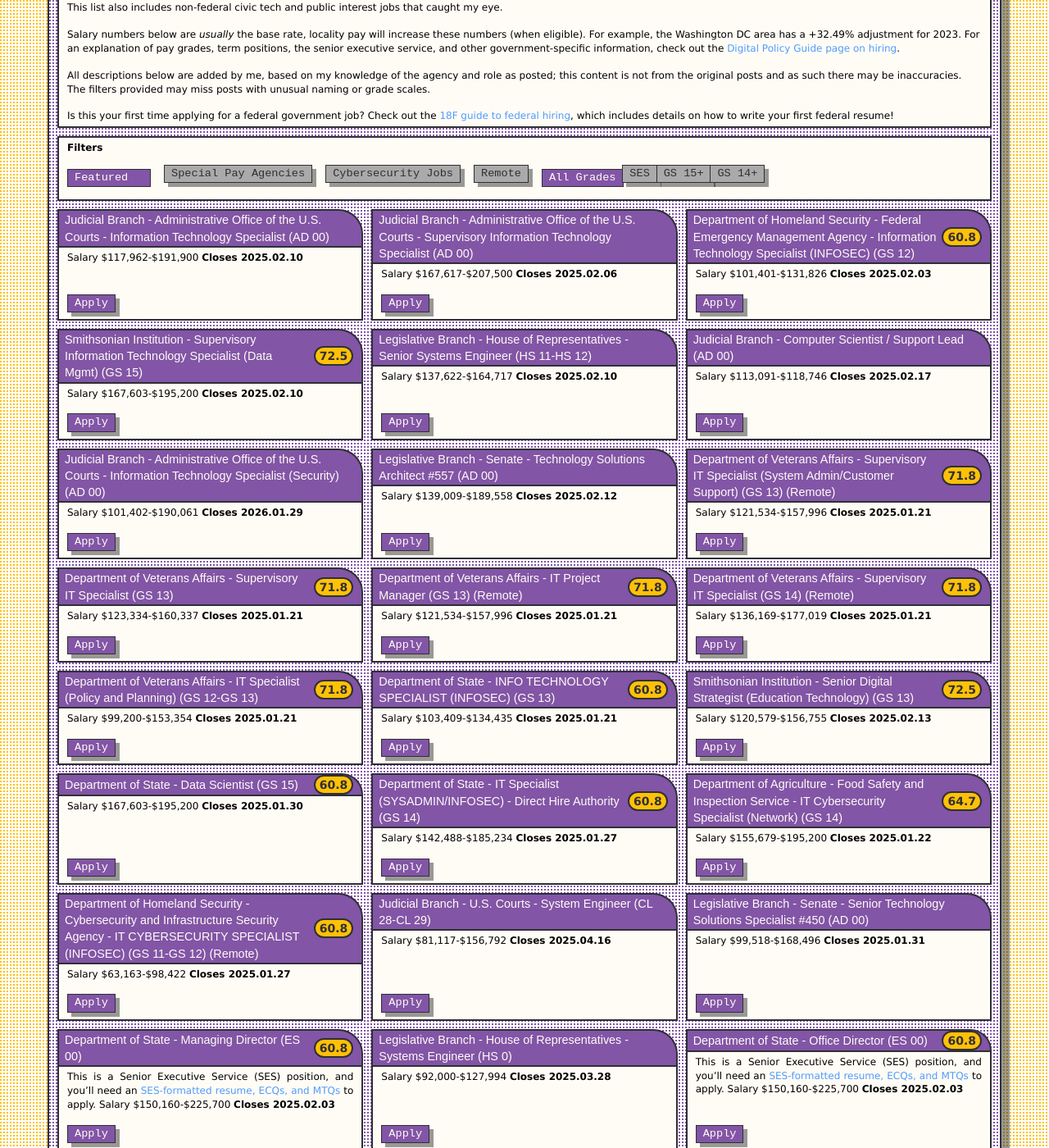
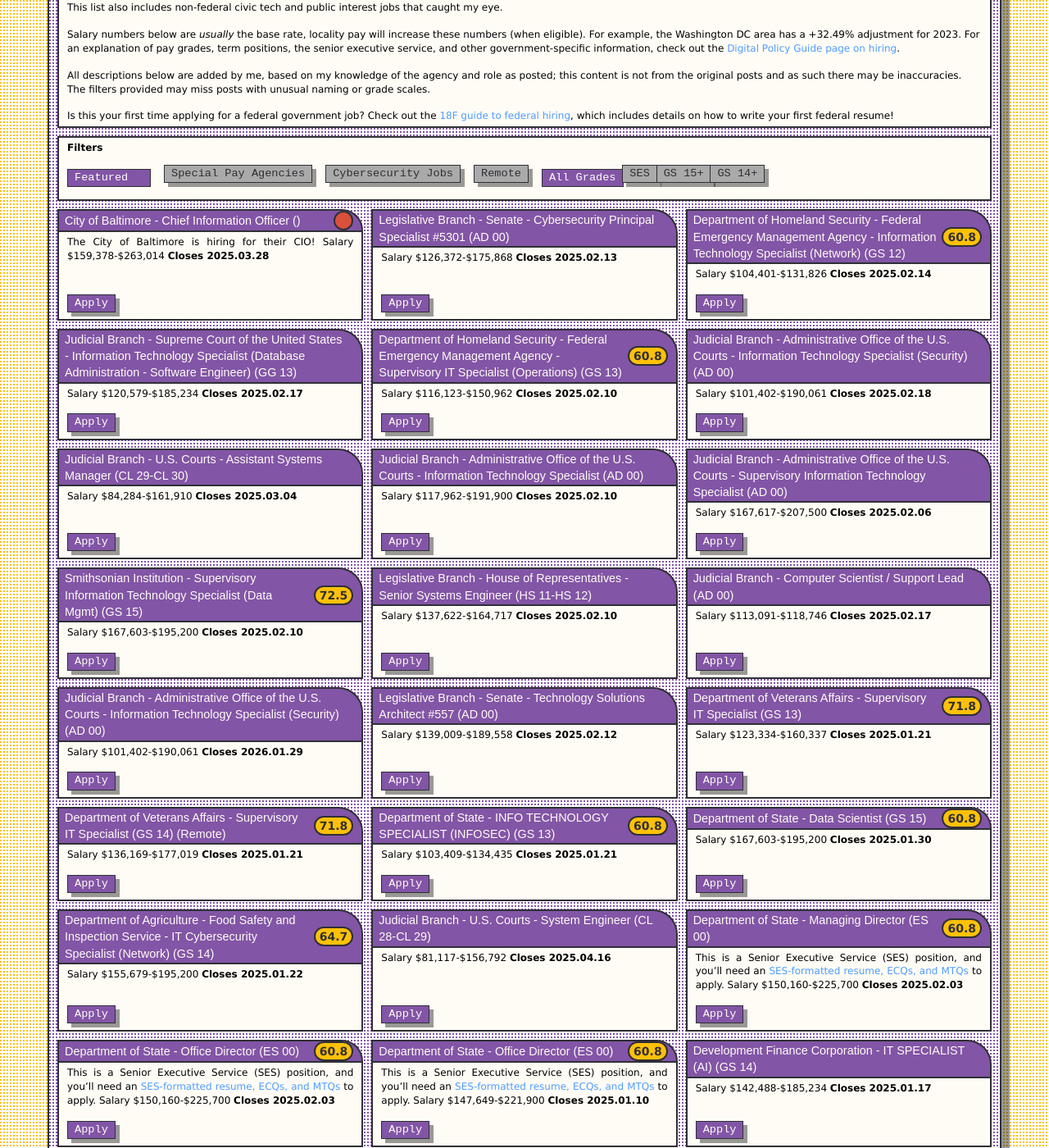
Before and after one commit to krusynth/billhunt.dev, a Jekyll site: the page built from usajobs.md, in a window 1280 px wide and 1400 px high, scrolled down 340 px. Shown: the whole window at 82% size. Built offline with Jekyll 4.4.1, drawn with Linux system fonts in a browser that asks for light colours; some web fonts are replaced; some of the changed text lies outside the part shown.

Commit message:
Updating jobs.

```diff
--- a/_data/usajobs.yml
+++ b/_data/usajobs.yml
@@ -1,3 +1,102 @@
+- id: '1'
+  posted: '2025-02-05T00:00:00'
+  closes: '2025-03-28T00:00:00'
+  agency: 'City of Baltimore'
+  department: 'City of Baltimore'
+  organization: ''
+  title: 'Chief Information Officer'
+  salaryMin: 159378
+  salaryMax: 263014
+  url: https://baltimorecity.wd1.myworkdayjobs.com/en-US/External/details/Executive-Director-III_R0011313
+  remote: false
+  source: other
+  content: The City of Baltimore is hiring for their CIO!
+- id: '829979000'
+  posted: '2025-01-30T17:00:35.9900'
+  closes: '2025-02-13T23:59:59.9970'
+  agency: Legislative Branch - Senate
+  department: Legislative Branch
+  organization: Senate
+  title: 'Cybersecurity Principal Specialist #5301'
+  lowGrade: AD 00
+  highGrade: AD 00
+  salaryMin: 126372
+  salaryMax: 175868
+  url: https://www.usajobs.gov/GetJob/ViewDetails/829979000
+  remote: false
+  source: usajobs
+- id: '830082200'
+  posted: '2025-01-31T00:00:00.0000'
+  closes: '2025-02-14T23:59:59.9970'
+  agency: Department of Homeland Security - Federal Emergency Management Agency
+  department: Department of Homeland Security
+  organization: Federal Emergency Management Agency
+  title: Information Technology Specialist (Network)
+  lowGrade: GS 12
+  highGrade: GS 12
+  salaryMin: 104401
+  salaryMax: 131826
+  url: https://www.usajobs.gov/GetJob/ViewDetails/830082200
+  remote: false
+  source: usajobs
+- id: '830158200'
+  posted: '2025-02-03T07:37:10.8630'
+  closes: '2025-02-17T23:59:59.9970'
+  agency: Judicial Branch - Supreme Court of the United States
+  department: Judicial Branch
+  organization: Supreme Court of the United States
+  title: >-
+    Information Technology Specialist (Database Administration - Software
+    Engineer)
+  lowGrade: GG 13
+  highGrade: GG 13
+  salaryMin: 120579
+  salaryMax: 185234
+  url: https://www.usajobs.gov/GetJob/ViewDetails/830158200
+  remote: false
+  source: usajobs
+- id: '830187200'
+  posted: '2025-02-03T00:00:00.0000'
+  closes: '2025-02-10T23:59:59.9970'
+  agency: Department of Homeland Security - Federal Emergency Management Agency
+  department: Department of Homeland Security
+  organization: Federal Emergency Management Agency
+  title: Supervisory IT Specialist (Operations)
+  lowGrade: GS 13
+  highGrade: GS 13
+  salaryMin: 116123
+  salaryMax: 150962
+  url: https://www.usajobs.gov/GetJob/ViewDetails/830187200
+  remote: false
+  source: usajobs
+- id: '830265900'
+  posted: '2025-02-04T00:00:00.0000'
+  closes: '2025-02-18T23:59:59.9970'
+  agency: Judicial Branch - Administrative Office of the U.S. Courts
+  department: Judicial Branch
+  organization: Administrative Office of the U.S. Courts
+  title: Information Technology Specialist (Security)
+  lowGrade: AD 00
+  highGrade: AD 00
+  salaryMin: 101402
+  salaryMax: 190061
+  url: https://www.usajobs.gov/GetJob/ViewDetails/830265900
+  remote: false
+  source: usajobs
+- id: '830427000'
+  posted: '2025-02-04T16:19:57.3970'
+  closes: '2025-03-04T23:59:59.9970'
+  agency: Judicial Branch - U.S. Courts
+  department: Judicial Branch
+  organization: U.S. Courts
+  title: Assistant Systems Manager
+  lowGrade: CL 29
+  highGrade: CL 30
+  salaryMin: 84284
+  salaryMax: 161910
+  url: https://www.usajobs.gov/GetJob/ViewDetails/830427000
+  remote: false
+  source: usajobs
 - id: '826984600'
   posted: '2025-01-25T00:00:00.0000'
   closes: '2025-02-10T23:59:59.9970'
@@ -24,20 +123,6 @@
   salaryMin: 167617
   salaryMax: 207500
   url: https://www.usajobs.gov/GetJob/ViewDetails/829007100
-  remote: false
-  source: usajobs
-- id: '829109500'
-  posted: '2025-01-23T08:24:56.3900'
-  closes: '2025-02-03T23:59:59.9970'
-  agency: Department of Homeland Security - Federal Emergency Management Agency
-  department: Department of Homeland Security
-  organization: Federal Emergency Management Agency
-  title: Information Technology Specialist (INFOSEC)
-  lowGrade: GS 12
-  highGrade: GS 12
-  salaryMin: 101401
-  salaryMax: 131826
-  url: https://www.usajobs.gov/GetJob/ViewDetails/829109500
   remote: false
   source: usajobs
 - id: '829355300'
@@ -110,20 +195,6 @@
   url: https://www.usajobs.gov/GetJob/ViewDetails/829809100
   remote: false
   source: usajobs
-- id: '827680500'
-  posted: '2025-01-13T08:44:16.2430'
-  closes: '2025-01-21T23:59:59.9970'
-  agency: Department of Veterans Affairs
-  department: Department of Veterans Affairs
-  organization: Deputy Assistant Secretary for Information and Technology
-  title: Supervisory IT Specialist (System Admin/Customer Support)
-  lowGrade: GS 13
-  highGrade: GS 13
-  salaryMin: 121534
-  salaryMax: 157996
-  url: https://www.usajobs.gov/GetJob/ViewDetails/827680500
-  remote: true
-  source: usajobs
 - id: '827794500'
   posted: '2025-01-14T00:00:00.0000'
   closes: '2025-01-21T23:59:59.9970'
@@ -137,20 +208,6 @@
   salaryMax: 160337
   url: https://www.usajobs.gov/GetJob/ViewDetails/827794500
   remote: false
-  source: usajobs
-- id: '827836200'
-  posted: '2025-01-14T00:00:00.0000'
-  closes: '2025-01-21T23:59:59.9970'
-  agency: Department of Veterans Affairs
-  department: Department of Veterans Affairs
-  organization: Deputy Assistant Secretary for Information and Technology
-  title: IT Project Manager
-  lowGrade: GS 13
-  highGrade: GS 13
-  salaryMin: 121534
-  salaryMax: 157996
-  url: https://www.usajobs.gov/GetJob/ViewDetails/827836200
-  remote: true
   source: usajobs
 - id: '827902800'
   posted: '2025-01-14T08:32:39.0730'
@@ -166,20 +223,6 @@
   url: https://www.usajobs.gov/GetJob/ViewDetails/827902800
   remote: true
   source: usajobs
-- id: '827916400'
-  posted: '2025-01-14T12:31:22.9270'
-  closes: '2025-01-21T23:59:59.9970'
-  agency: Department of Veterans Affairs
-  department: Department of Veterans Affairs
-  organization: Deputy Assistant Secretary for Information and Technology
-  title: IT Specialist (Policy and Planning)
-  lowGrade: GS 12
-  highGrade: GS 13
-  salaryMin: 99200
-  salaryMax: 153354
-  url: https://www.usajobs.gov/GetJob/ViewDetails/827916400
-  remote: false
-  source: usajobs
 - id: '828069800'
   posted: '2025-01-15T00:00:00.0000'
   closes: '2025-01-21T23:59:59.9970'
@@ -192,20 +235,6 @@
   salaryMin: 103409
   salaryMax: 134435
   url: https://www.usajobs.gov/GetJob/ViewDetails/828069800
-  remote: false
-  source: usajobs
-- id: '828182200'
-  posted: '2025-01-16T00:00:00.0000'
-  closes: '2025-02-13T23:59:59.9970'
-  agency: 'Smithsonian Institution '
-  department: Other Agencies and Independent Organizations
-  organization: 'Smithsonian Institution '
-  title: Senior Digital Strategist (Education Technology)
-  lowGrade: GS 13
-  highGrade: GS 13
-  salaryMin: 120579
-  salaryMax: 156755
-  url: https://www.usajobs.gov/GetJob/ViewDetails/828182200
   remote: false
   source: usajobs
 - id: '828213100'
@@ -222,20 +251,6 @@
   url: https://www.usajobs.gov/GetJob/ViewDetails/828213100
   remote: false
   source: usajobs
-- id: '828276300'
-  posted: '2025-01-15T14:07:33.1570'
-  closes: '2025-01-27T23:59:59.9970'
-  agency: Department of State
-  department: Department of State
-  organization: Department of State - Agency Wide
-  title: IT Specialist (SYSADMIN/INFOSEC) - Direct Hire Authority
-  lowGrade: GS 14
-  highGrade: GS 14
-  salaryMin: 142488
-  salaryMax: 185234
-  url: https://www.usajobs.gov/GetJob/ViewDetails/828276300
-  remote: false
-  source: usajobs
 - id: '828362800'
   posted: '2025-01-16T00:00:00.0000'
   closes: '2025-01-22T23:59:59.9970'
@@ -250,22 +265,6 @@
   url: https://www.usajobs.gov/GetJob/ViewDetails/828362800
   remote: false
   source: usajobs
-- id: '828395100'
-  posted: '2025-01-21T00:00:00.0000'
-  closes: '2025-01-27T23:59:59.9970'
-  agency: >-
-    Department of Homeland Security - Cybersecurity and Infrastructure Security
-    Agency
-  department: Department of Homeland Security
-  organization: Cybersecurity and Infrastructure Security Agency
-  title: IT CYBERSECURITY SPECIALIST (INFOSEC)
-  lowGrade: GS 11
-  highGrade: GS 12
-  salaryMin: 63163
-  salaryMax: 98422
-  url: https://www.usajobs.gov/GetJob/ViewDetails/828395100
-  remote: true
-  source: usajobs
 - id: '828639300'
   posted: '2025-01-16T17:49:51.4370'
   closes: '2025-04-16T23:59:59.9970'
@@ -278,20 +277,6 @@
   salaryMin: 81117
   salaryMax: 156792
   url: https://www.usajobs.gov/GetJob/ViewDetails/828639300
-  remote: false
-  source: usajobs
-- id: '828768100'
-  posted: '2025-01-17T13:00:34.9830'
-  closes: '2025-01-31T23:59:59.9970'
-  agency: Legislative Branch - Senate
-  department: Legislative Branch
-  organization: Senate
-  title: 'Senior Technology Solutions Specialist #450'
-  lowGrade: AD 00
-  highGrade: AD 00
-  salaryMin: 99518
-  salaryMax: 168496
-  url: https://www.usajobs.gov/GetJob/ViewDetails/828768100
   remote: false
   source: usajobs
 - id: '828808600'
@@ -308,20 +293,6 @@
   url: https://www.usajobs.gov/GetJob/ViewDetails/828808600
   remote: false
   source: usajobs
-- id: '828815100'
-  posted: '2025-01-17T15:00:42.7230'
-  closes: '2025-03-28T23:59:59.9970'
-  agency: Legislative Branch - House of Representatives
-  department: Legislative Branch
-  organization: House of Representatives
-  title: Systems Engineer
-  lowGrade: HS 0
-  highGrade: HS 0
-  salaryMin: 92000
-  salaryMax: 127994
-  url: https://www.usajobs.gov/GetJob/ViewDetails/828815100
-  remote: false
-  source: usajobs
 - id: '828868100'
   posted: '2025-01-21T00:00:00.0000'
   closes: '2025-02-03T23:59:59.9970'
@@ -336,22 +307,6 @@
   url: https://www.usajobs.gov/GetJob/ViewDetails/828868100
   remote: false
   source: usajobs
-- id: '828912400'
-  posted: '2025-01-21T10:05:01.6300'
-  closes: '2025-01-27T23:59:59.9970'
-  agency: >-
-    Department of Homeland Security - Cybersecurity and Infrastructure Security
-    Agency
-  department: Department of Homeland Security
-  organization: Cybersecurity and Infrastructure Security Agency
-  title: IT Cybersecurity Specialist (INFOSEC)
-  lowGrade: GS 15
-  highGrade: GS 15
-  salaryMin: 125133
-  salaryMax: 162672
-  url: https://www.usajobs.gov/GetJob/ViewDetails/828912400
-  remote: true
-  source: usajobs
 - id: '826013100'
   posted: '2024-12-27T16:10:02.6570'
   closes: '2025-01-10T23:59:59.9970'
@@ -364,20 +319,6 @@
   salaryMin: 147649
   salaryMax: 221900
   url: https://www.usajobs.gov/GetJob/ViewDetails/826013100
-  remote: false
-  source: usajobs
-- id: '826247400'
-  posted: '2025-01-02T10:04:36.5900'
-  closes: '2025-01-15T23:59:59.9970'
-  agency: Department of the Interior - Geological Survey
-  department: Department of the Interior
-  organization: Geological Survey
-  title: Interdisciplinary Computer Engineer/Computer Scientist
-  lowGrade: GS 14
-  highGrade: GS 14
-  salaryMin: 122198
-  salaryMax: 158860
-  url: https://www.usajobs.gov/GetJob/ViewDetails/826247400
   remote: false
   source: usajobs
 - id: '826320300'
@@ -394,20 +335,6 @@
   url: https://www.usajobs.gov/GetJob/ViewDetails/826320300
   remote: false
   source: usajobs
-- id: '826492700'
-  posted: '2025-01-03T00:00:00.0000'
-  closes: '2025-01-10T23:59:59.9970'
-  agency: Department of Commerce - National Institute of Standards and Technology
-  department: Department of Commerce
-  organization: National Institute of Standards and Technology
-  title: Computer Scientist
-  lowGrade: ZP 4
-  highGrade: ZP 4
-  salaryMin: 117962
-  salaryMax: 181216
-  url: https://www.usajobs.gov/GetJob/ViewDetails/826492700
-  remote: false
-  source: usajobs
 - id: '826628200'
   posted: '2025-01-06T00:00:00.0000'
   closes: '2025-01-13T23:59:59.9970'
@@ -420,20 +347,6 @@
   salaryMin: 124531
   salaryMax: 195200
   url: https://www.usajobs.gov/GetJob/ViewDetails/826628200
-  remote: false
-  source: usajobs
-- id: '826768300'
-  posted: '2025-01-06T08:41:22.4230'
-  closes: '2025-01-10T23:59:59.9970'
-  agency: Department of Homeland Security - Federal Emergency Management Agency
-  department: Department of Homeland Security
-  organization: Federal Emergency Management Agency
-  title: Information Technology Specialist (SYSANALYSIS)
-  lowGrade: GS 14
-  highGrade: GS 14
-  salaryMin: 139395
-  salaryMax: 181216
-  url: https://www.usajobs.gov/GetJob/ViewDetails/826768300
   remote: false
   source: usajobs
 - id: '827031500'
@@ -450,22 +363,6 @@
   url: https://www.usajobs.gov/GetJob/ViewDetails/827031500
   remote: true
   source: usajobs
-- id: '827079500'
-  posted: '2025-01-08T00:00:00.0000'
-  closes: '2025-01-14T23:59:59.9970'
-  agency: >-
-    Department of Health and Human Services - Centers for Medicare & Medicaid
-    Services
-  department: Department of Health and Human Services
-  organization: Centers for Medicare & Medicaid Services
-  title: IT Specialist (Security)
-  lowGrade: GS 14
-  highGrade: GS 14
-  salaryMin: 142488
-  salaryMax: 185234
-  url: https://www.usajobs.gov/GetJob/ViewDetails/827079500
-  remote: false
-  source: usajobs
 - id: '827252500'
   posted: '2025-01-10T00:00:00.0000'
   closes: '2025-01-20T23:59:59.9970'
@@ -478,20 +375,6 @@
   salaryMin: 86960
   salaryMax: 166800
   url: https://www.usajobs.gov/GetJob/ViewDetails/827252500
-  remote: false
-  source: usajobs
-- id: '827410000'
-  posted: '2025-01-08T18:00:37.2170'
-  closes: '2025-01-22T23:59:59.9970'
-  agency: Legislative Branch - Senate
-  department: Legislative Branch
-  organization: Senate
-  title: 'Technology Solutions Architect #5374'
-  lowGrade: AD 00
-  highGrade: AD 00
-  salaryMin: 139009
-  salaryMax: 189558
-  url: https://www.usajobs.gov/GetJob/ViewDetails/827410000
   remote: false
   source: usajobs
 - id: '827435800'
@@ -508,20 +391,6 @@
   url: https://www.usajobs.gov/GetJob/ViewDetails/827435800
   remote: false
   source: usajobs
-- id: '823129800'
-  posted: '2024-12-10T00:00:00.0000'
-  closes: '2024-12-17T23:59:59.9970'
-  agency: Department of the Treasury - Internal Revenue Service
-  department: Department of the Treasury
-  organization: Internal Revenue Service
-  title: Information Technology Specialist (INFOSEC) (Direct Hire)
-  lowGrade: GS 15
-  highGrade: GS 15
-  salaryMin: 143736
-  salaryMax: 191900
-  url: https://www.usajobs.gov/GetJob/ViewDetails/823129800
-  remote: false
-  source: usajobs
 - id: '823503400'
   posted: '2024-12-12T00:00:00.0000'
   closes: '2025-02-10T23:59:59.9970'
@@ -534,20 +403,6 @@
   salaryMin: 169430
   salaryMax: 204000
   url: https://www.usajobs.gov/GetJob/ViewDetails/823503400
-  remote: false
-  source: usajobs
-- id: '823954500'
-  posted: '2024-12-14T00:00:00.0000'
-  closes: '2025-01-03T23:59:59.9970'
-  agency: Department of Transportation - Federal Aviation Administration
-  department: Department of Transportation
-  organization: Federal Aviation Administration
-  title: Data Scientist
-  lowGrade: FV H
-  highGrade: FV H
-  salaryMin: 83430
-  salaryMax: 129323
-  url: https://www.usajobs.gov/GetJob/ViewDetails/823954500
   remote: false
   source: usajobs
 - id: '824204900'
@@ -564,23 +419,6 @@
   url: https://www.usajobs.gov/GetJob/ViewDetails/824204900
   remote: false
   source: usajobs
-- id: '822540200'
-  posted: '2024-12-09T00:00:00.0000'
-  closes: '2024-12-20T23:59:59.9970'
-  agency: Federal Deposit Insurance Corporation
-  department: Other Agencies and Independent Organizations
-  organization: Federal Deposit Insurance Corporation
-  title: 'Information Technology Specialist (Data Management), CG-2210-13 (FPL: CG-14)'
-  lowGrade: CG 13
-  highGrade: CG 13
-  salaryMin: 129904
-  salaryMax: 211867
-  url: https://www.usajobs.gov/GetJob/ViewDetails/822540200
-  remote: false
-  source: usajobs
-  specialPay: true
-  lowGradeEquiv: GS 13
-  highGradeEquiv: GS 13
 - id: '821123100'
   posted: '2024-11-27T00:00:00.0000'
   closes: '2024-12-11T23:59:59.9970'
@@ -595,17 +433,3 @@
   url: https://www.usajobs.gov/GetJob/ViewDetails/821123100
   remote: false
   source: usajobs
-- id: '822330400'
-  posted: '2024-12-05T07:48:32.3600'
-  closes: '2024-12-16T23:59:59.9970'
-  agency: Department of State
-  department: Department of State
-  organization: Department of State - Agency Wide
-  title: Information Technology Cyber Security Specialist
-  lowGrade: GS 13
-  highGrade: GS 13
-  salaryMin: 117962
-  salaryMax: 153354
-  url: https://www.usajobs.gov/GetJob/ViewDetails/822330400
-  remote: false
-  source: usajobs
```
